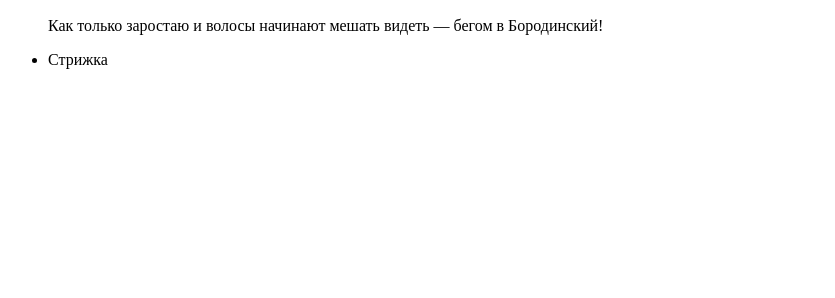
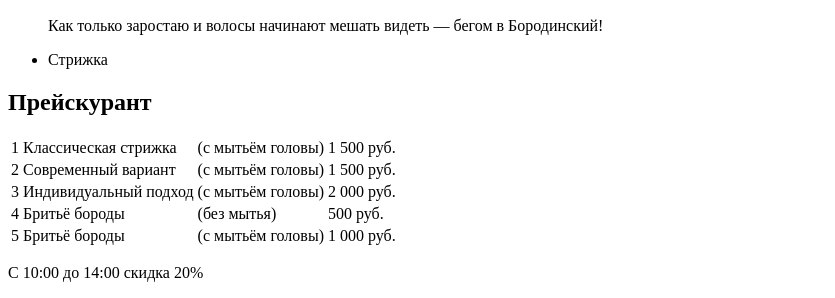
Before and after one commit to marsblinova/proj-barb, a plain HTML site: page source/photo.html in a window 1280 px wide. Shown: the part 881-1179 px from the top of the page, without its empty margins (0-835 px from the left). Before the commit the page ends 966 px from the top, so only its background shows below. Drawn offline with Linux system fonts and the light colour scheme.

Commit message:
Added section price

```diff
--- a/source/photo.html
+++ b/source/photo.html
@@ -104,6 +104,47 @@
       </article>
     </section>
 
+    <section class="price">
+      <div class="price__wrapper">
+        <h2 class="price__header">Прейскурант</h1>
+        <div class="price__columns">
+          <table class="price__table">
+            <tr>
+              <td class="col-1">1</td>
+              <td class="col-2">Классическая стрижка</td>
+              <td class="col-3">(с мытьём головы)</td>
+              <td class="col-4">1 500 руб.</td>
+            </tr>
+            <tr>
+              <td class="col-1">2</td>
+              <td class="col-2">Современный вариант</td>
+              <td class="col-3">(с мытьём головы)</td>
+              <td class="col-4">1 500 руб.</td>
+            </tr>
+            <tr>
+              <td class="col-1">3</td>
+              <td class="col-2">Индивидуальный подход</td>
+              <td class="col-3">(с мытьём головы)</td>
+              <td class="col-4">2 000 руб.</td>
+            </tr>
+            <tr>
+              <td class="col-1">4</td>
+              <td class="col-2">Бритьё бороды</td>
+              <td class="col-3">(без мытья)</td>
+              <td class="col-4">500 руб.</td>
+            </tr>
+            <tr>
+              <td class="col-1">5</td>
+              <td class="col-2">Бритьё бороды</td>
+              <td class="col-3">(с мытьём головы)</td>
+              <td class="col-4">1 000 руб.</td>
+            </tr>
+          </table>
+          <p class="price__discount">С 10:00 до 14:00 скидка 20%</p>
+        </div>
+      </div>
+    </section>
+
   </main>
 </body>
 </html>
```
